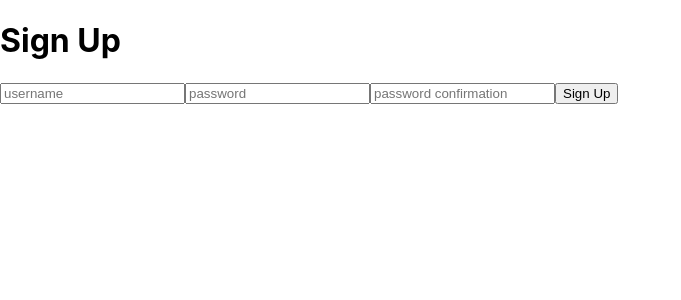
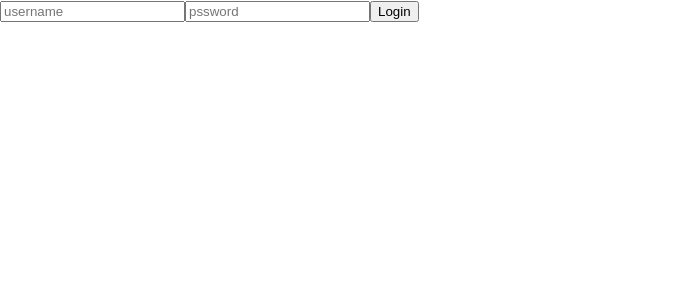
Before and after one commit to praz99/react_homes-frontend, a React (Create React App) app: page /login in a window 1280 px wide. Shown: the top 300 px of the page, without its empty margins (0-681 px from the left). Built offline with nearby package versions, Linux system fonts and the light colour scheme.

Commit message:
implement login method

```diff
--- a/src/components/App.js
+++ b/src/components/App.js
@@ -1,9 +1,18 @@
 import React from 'react';
+import { BrowserRouter, Switch, Route } from 'react-router-dom';
+import Login from '../layouts/Login';
 import Signup from '../layouts/Signup';
 
 const App = () => (
   <div className="App">
-    <Signup />
+    <BrowserRouter>
+      <Switch>
+        {/* <Route exact path="/" component={Home} /> */}
+        {/* <Route exact path="/mainPage" component={MainPage} /> */}
+        <Route exact path="/login" component={Login} />
+        <Route exact path="/signup" component={Signup} />
+      </Switch>
+    </BrowserRouter>
   </div>
 );
 
--- a/src/layouts/Login.js
+++ b/src/layouts/Login.js
@@ -0,0 +1,65 @@
+import axios from 'axios';
+import React, { useState } from 'react';
+import { Redirect } from 'react-router-dom';
+
+const Login = () => {
+  const [state, setState] = useState({
+    username: '',
+    password: '',
+    errors: '',
+  });
+
+  if (sessionStorage.getItem('auth_token')) {
+    return <Redirect to="/mainPage" />;
+  }
+
+  const handleChange = ({ target: { name, value } }) => {
+    setState({ ...state, [name]: value });
+  };
+
+  const { username, password, errors } = state;
+
+  const handleSubmit = event => {
+    event.preventDefault();
+    const user = {
+      username,
+      password,
+    };
+    axios.post('http://localhost:3001/auth/login', { user }, { withCredentials: true })
+      .then(response => {
+        if (response.data.auth_token) {
+          sessionStorage.setItem('auth_token', response.data.auth_token);
+          console.log(response.data.auth_token);
+        } else {
+          setState({
+            errors: response.errors,
+          });
+        }
+      })
+      .catch(error => error);
+  };
+
+  const handleErrors = () => (
+    <div>
+      <ul>
+        {errors.map(error => (
+          <li key={error}>{error}</li>
+        ))}
+      </ul>
+    </div>
+  );
+
+  return (
+    <>
+      <form onSubmit={handleSubmit}>
+        <input type="text" name="username" placeholder="username" value={state.username} onChange={handleChange} required />
+        <input type="password" name="password" placeholder="pssword" value={state.password} onChange={handleChange} />
+        <button type="submit" className="form-btn">Login</button>
+      </form>
+
+      <div>{errors ? handleErrors() : null }</div>
+    </>
+  );
+};
+
+export default Login;
--- a/src/layouts/Signup.js
+++ b/src/layouts/Signup.js
@@ -34,7 +34,7 @@ const Signup = () => {
           sessionStorage.setItem('auth_token', response.data.auth_token);
         } else {
           setState({
-            errors: response.data.errors,
+            errors: response.errors,
           });
         }
       })
```
